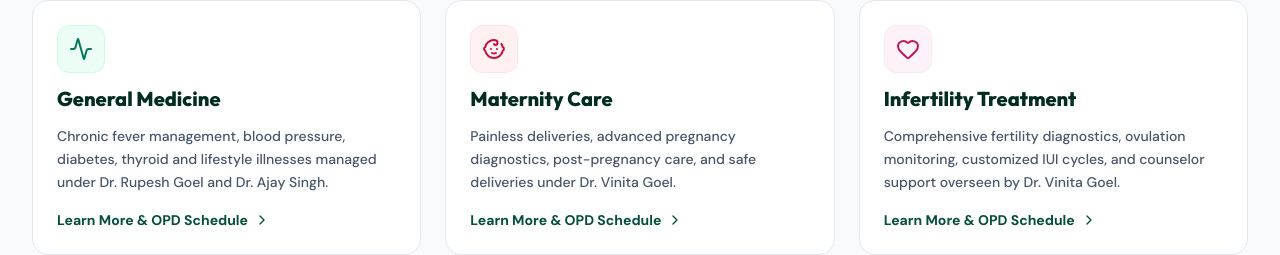
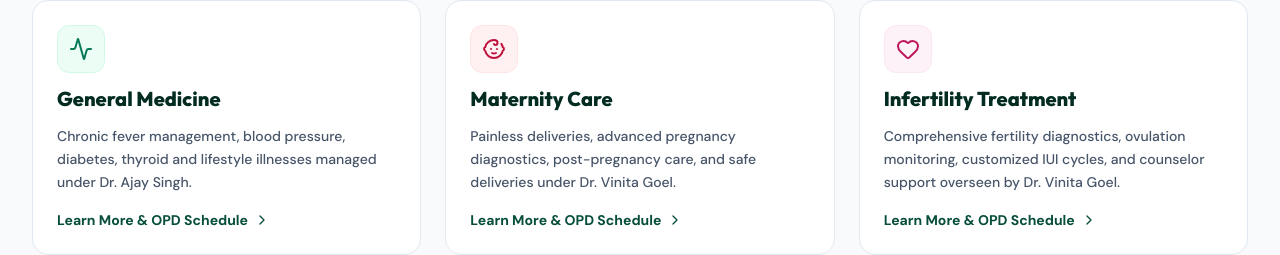
Before and after one commit to techie-jatin/aarav-hospital, a React (Create React App) app in the folder app/frontend/: page / in a window 1280 px wide. Shown: the part 4198-4453 px from the top of the page. Built offline with nearby package versions, Linux system fonts and the light colour scheme.

Commit message:
fix: update General Medicine doctor assignment and implement smooth scroll-to-top on Home link

```diff
--- a/app/frontend/src/App.js
+++ b/app/frontend/src/App.js
@@ -272,8 +272,8 @@ const DEPARTMENTS = [
     name_hi: "सामान्य चिकित्सा (फिजिशियन)",
     icon: Activity,
     color: "bg-emerald-50 text-emerald-700 border-emerald-100",
-    desc_en: "Chronic fever management, blood pressure, diabetes, thyroid and lifestyle illnesses managed under Dr. Rupesh Goel and Dr. Ajay Singh.",
-    desc_hi: "डॉ. रूपेश गोयल के अधीन पुराना बुखार प्रबंधन, रक्तचाप, मधुमेह, थायराइड और जीवनशैली से संबंधित बीमारियां।"
+    desc_en: "Chronic fever management, blood pressure, diabetes, thyroid and lifestyle illnesses managed under Dr. Ajay Singh.",
+    desc_hi: "डॉ. अजय सिंह के अधीन पुराना बुखार प्रबंधन, रक्तचाप, मधुमेह, थायराइड और जीवनशैली से संबंधित बीमारियां।"
   },
   {
     id: "maternity-care",
@@ -608,6 +608,14 @@ const Header = ({ lang, setLang }) => {
   const [menuOpen, setMenuOpen] = React.useState(false);
   const navigate = useNavigate();
 
+  const handleHomeClick = (e) => {
+    setMenuOpen(false);
+    if (window.location.pathname === "/") {
+      e.preventDefault();
+      window.scrollTo({ top: 0, behavior: "smooth" });
+    }
+  };
+
   const handleNavClick = (sectionId) => {
     setMenuOpen(false);
     if (window.location.pathname === "/") {
@@ -625,7 +633,7 @@ const Header = ({ lang, setLang }) => {
       <div className="max-w-7xl mx-auto px-4 sm:px-6 lg:px-8">
         <div className="flex items-center justify-between h-16">
           {/* Logo */}
-          <Link to="/" className="flex items-center gap-2.5" data-testid="header-logo-link" onClick={() => setMenuOpen(false)}>
+          <Link to="/" className="flex items-center gap-2.5" data-testid="header-logo-link" onClick={handleHomeClick}>
             <div className="w-9 h-9 rounded-xl bg-[#064E3B] flex items-center justify-center shrink-0">
               <Heart className="w-5 h-5 text-white" />
             </div>
@@ -637,7 +645,7 @@ const Header = ({ lang, setLang }) => {
 
           {/* Desktop Nav */}
           <nav className="hidden md:flex items-center gap-6 text-sm font-bold text-slate-700">
-            <Link to="/" className="hover:text-[#064E3B] transition-colors" data-testid="nav-home">Home</Link>
+            <Link to="/" onClick={handleHomeClick} className="hover:text-[#064E3B] transition-colors" data-testid="nav-home">Home</Link>
             <button onClick={() => handleNavClick("facilities")} className="hover:text-[#064E3B] transition-colors" data-testid="nav-services">Services</button>
             <button onClick={() => handleNavClick("departments")} className="hover:text-[#064E3B] transition-colors" data-testid="nav-specialties">Specialties</button>
             <button onClick={() => handleNavClick("specialists")} className="hover:text-[#064E3B] transition-colors" data-testid="nav-experts">Medical Experts</button>
@@ -694,7 +702,7 @@ const Header = ({ lang, setLang }) => {
           <nav className="flex flex-col gap-1">
             <Link
               to="/"
-              onClick={() => setMenuOpen(false)}
+              onClick={handleHomeClick}
               className="px-4 py-3 text-base font-bold text-slate-700 hover:text-[#064E3B] hover:bg-slate-50 rounded-xl transition-all"
             >
               {lang === "en" ? "Home" : "मुख्य पृष्ठ"}
```
